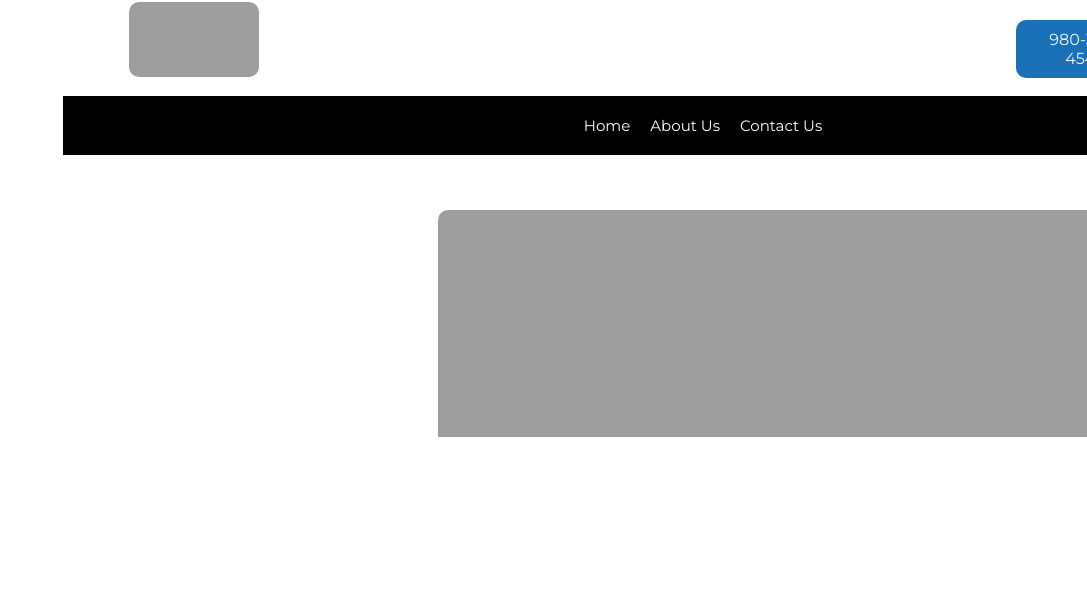
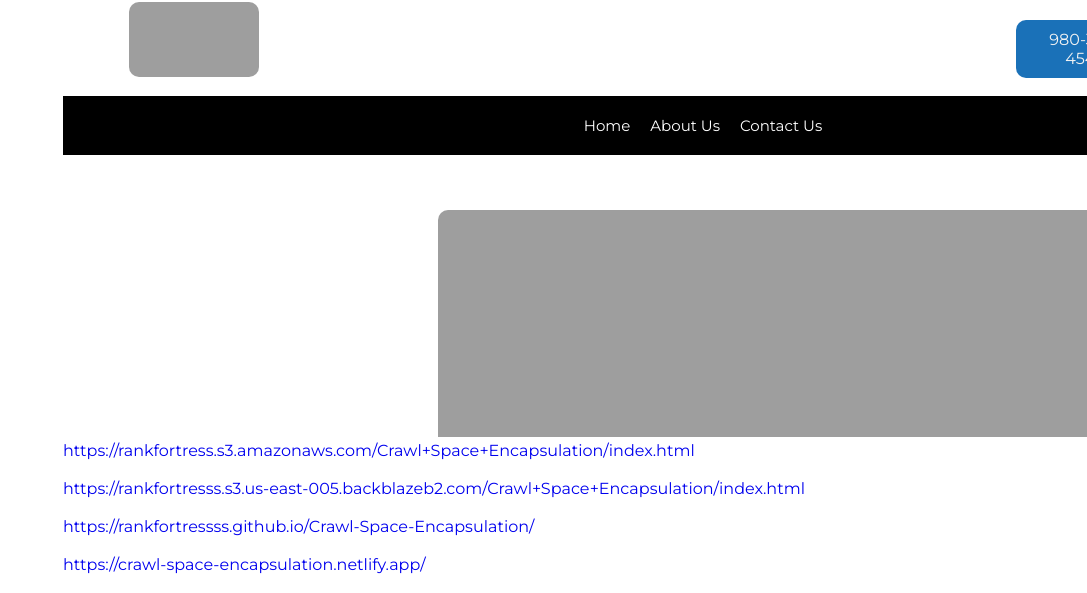
Before and after one commit to rankfortressss/Crawl-Space-Encapsulation, a plain HTML site: page index.html in a window 1280 px wide. Shown: the part 8409-9002 px from the top of the page, without its empty margins (193-1280 px from the left). Drawn offline with Linux system fonts and the light colour scheme.

Commit message:
Add files via upload

```diff
--- a/index.html
+++ b/index.html
@@ -126,13 +126,13 @@
             </section>
             <!--Links-->
             <section>
-                <a target="_bLank" href=""></a><br>
+                <a target="_bLank" href="https://rankfortress.s3.amazonaws.com/Crawl+Space+Encapsulation/index.html">https://rankfortress.s3.amazonaws.com/Crawl+Space+Encapsulation/index.html</a><br>
                 <br>
-                <a target="_bLank" href=""></a><br>
+                <a target="_bLank" href="https://rankfortresss.s3.us-east-005.backblazeb2.com/Crawl+Space+Encapsulation/index.html">https://rankfortresss.s3.us-east-005.backblazeb2.com/Crawl+Space+Encapsulation/index.html</a><br>
                 <br>
-                <a target="_bLank" href=""></a><br>
+                <a target="_bLank" href="https://rankfortressss.github.io/Crawl-Space-Encapsulation/">https://rankfortressss.github.io/Crawl-Space-Encapsulation/</a><br>
                 <br>
-                <a target="_bLank" href=""></a><br>
+                <a target="_bLank" href="https://crawl-space-encapsulation.netlify.app/">https://crawl-space-encapsulation.netlify.app/</a><br>
                 <br>
             </section>
 
```
